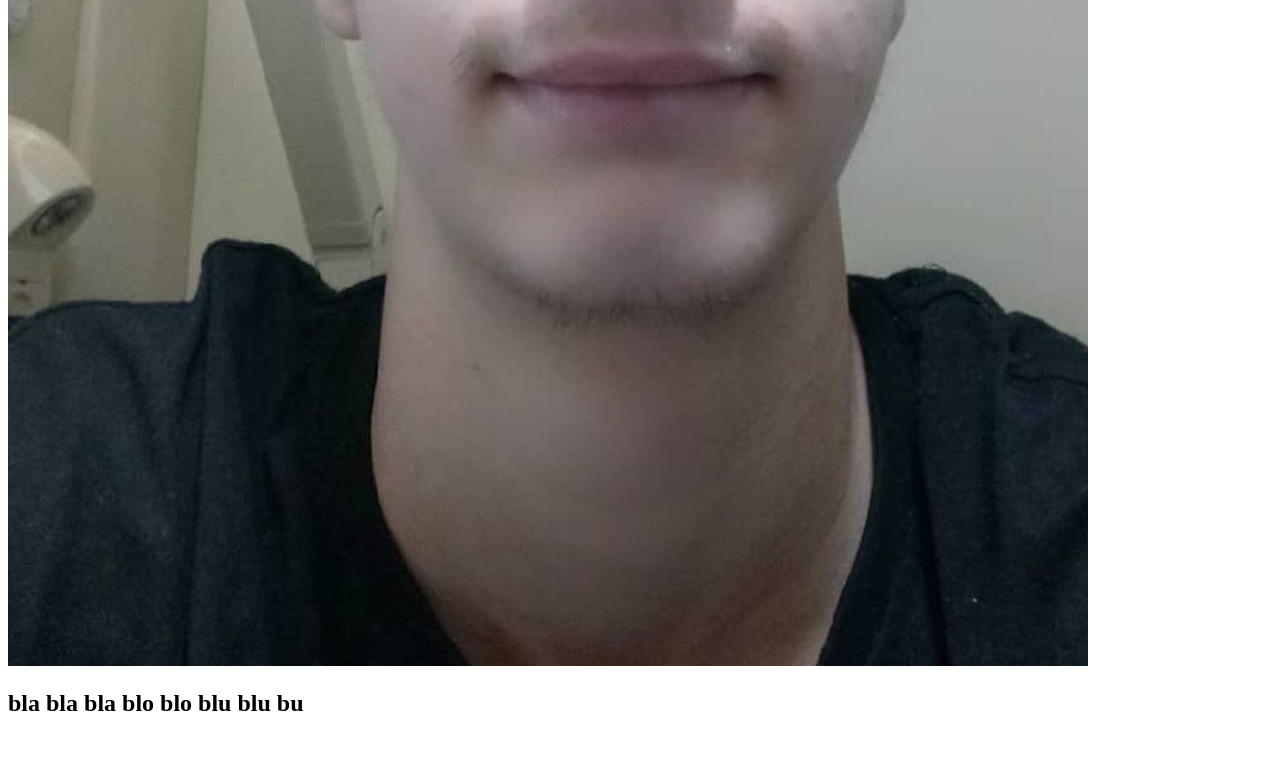
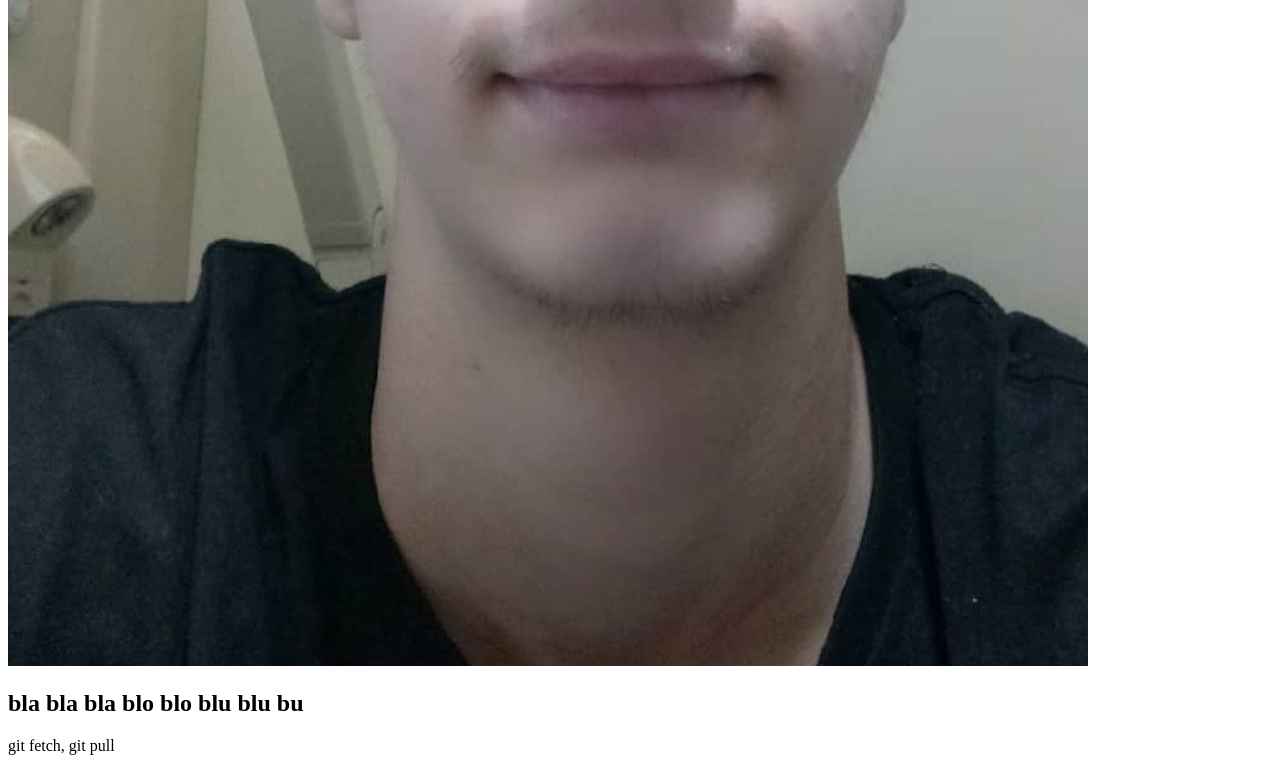
Before and after one commit to sigma683/sigma-git, a plain HTML site: page index.html in a window 1280 px wide. Shown: the part 854-1625 px from the top of the page. Before the commit the page ends 1591 px from the top, so only its background shows below. Drawn offline with Linux system fonts and the light colour scheme.

Commit message:
Update index.html

```diff
--- a/index.html
+++ b/index.html
@@ -9,5 +9,6 @@
     <h1>Ez az első Git projektem </h1>
     <img src="ivan-zolo_0.jpg" alt="...">
     <h2>bla bla bla blo blo blu blu bu </h2>
+    <p> git fetch, git pull</p>
 </body>
 </html>
```
